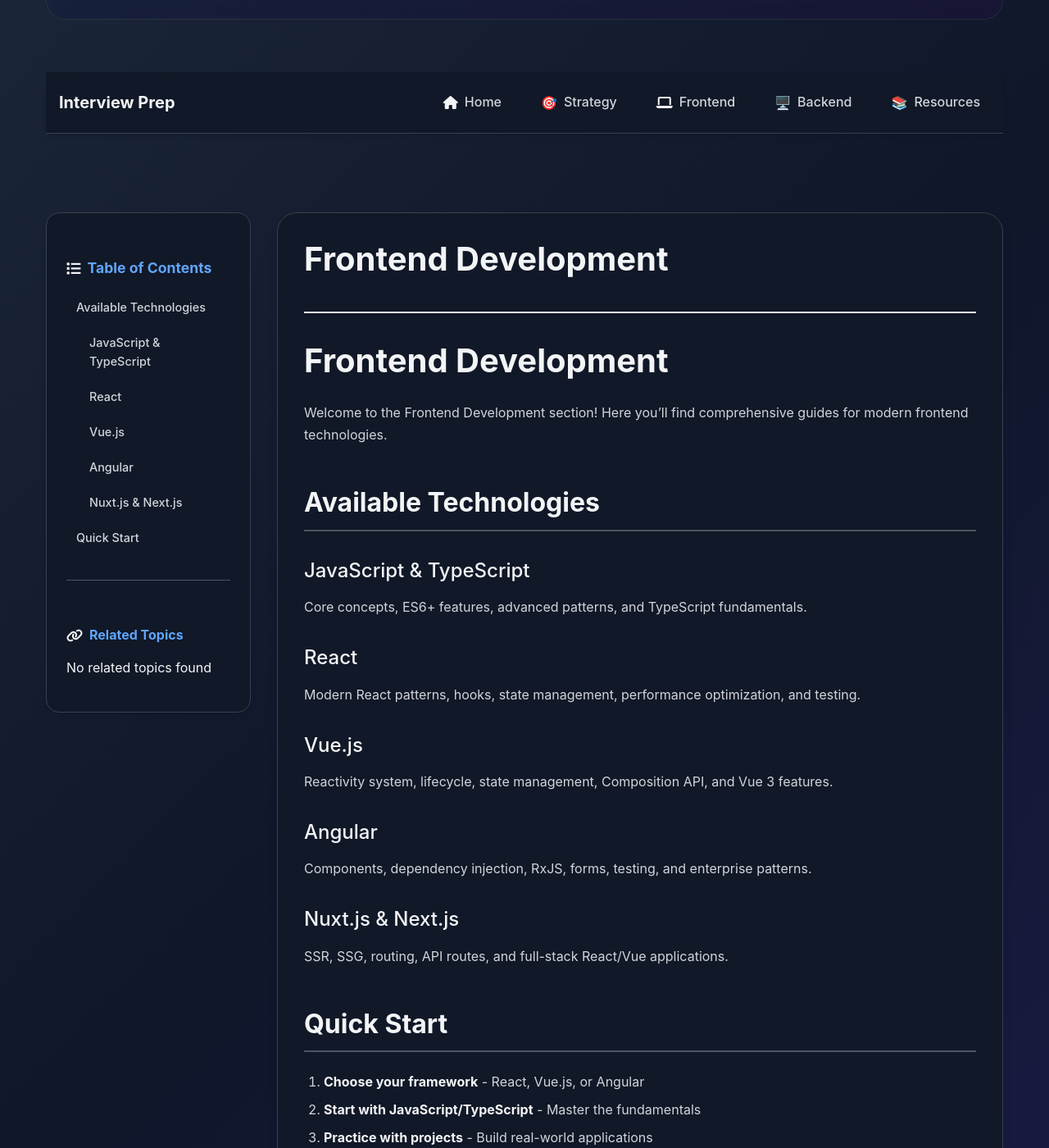
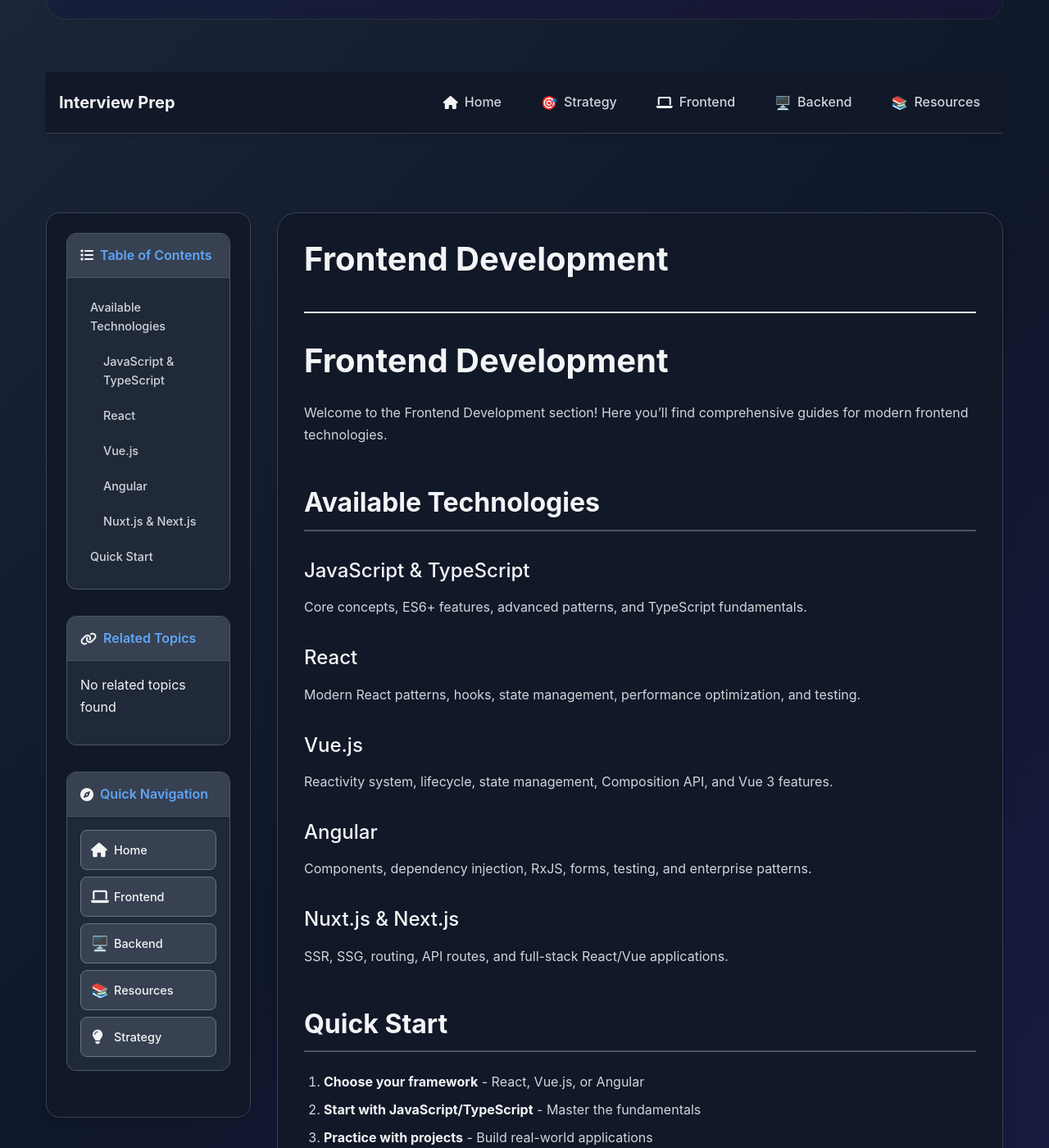
Before and after one commit to saadbinzia/full-stack-interview-preparation, a Jekyll site: the page built from docs/frontend/index.md, in a window 1280 px wide and 1400 px high, scrolled down 394 px. Shown: the whole window at 82% size. Built offline with Jekyll 4.4.1, drawn with Linux system fonts in a browser that asks for light colours.

Commit message:
Restructure sidebar: Separate TOC, Related Topics, and Quick Navigation into distinct sections

```diff
--- a/_layouts/default.html
+++ b/_layouts/default.html
@@ -107,20 +107,35 @@
 
         <main class="main-content">
             <div class="content-wrapper">
-                <!-- Sidebar with Table of Contents -->
+                <!-- Sidebar with Navigation -->
                 <aside class="sidebar">
-                    <div class="sidebar-content">
-                        <h3><i class="fas fa-list"></i> Table of Contents</h3>
+                    <!-- Table of Contents Section -->
+                    <div class="sidebar-section">
+                        <div class="sidebar-header">
+                            <h3><i class="fas fa-list"></i> Table of Contents</h3>
+                        </div>
                         <nav class="toc" id="toc">
                             <!-- Table of contents will be generated by JavaScript -->
                         </nav>
+                    </div>
 
-                        <!-- Related Topics -->
-                        <div class="related-topics">
+                    <!-- Related Topics Section -->
+                    <div class="sidebar-section">
+                        <div class="sidebar-header">
                             <h3><i class="fas fa-link"></i> Related Topics</h3>
-                            <div class="related-links" id="related-links">
-                                <!-- Related links will be generated by JavaScript -->
-                            </div>
+                        </div>
+                        <div class="related-links" id="related-links">
+                            <!-- Related links will be generated by JavaScript -->
+                        </div>
+                    </div>
+
+                    <!-- Quick Navigation Section -->
+                    <div class="sidebar-section">
+                        <div class="sidebar-header">
+                            <h3><i class="fas fa-compass"></i> Quick Navigation</h3>
+                        </div>
+                        <div class="quick-nav" id="quick-nav">
+                            <!-- Quick navigation will be generated by JavaScript -->
                         </div>
                     </div>
                 </aside>
@@ -398,6 +413,32 @@
             relatedLinks.innerHTML = relatedHTML;
         }
 
+        // Generate Quick Navigation
+        function generateQuickNavigation() {
+            const quickNav = document.getElementById('quick-nav');
+
+            const quickNavLinks = [
+                { name: 'Home', url: '/', icon: 'fas fa-home' },
+                { name: 'Frontend', url: '/docs/frontend/', icon: 'fas fa-laptop-code' },
+                { name: 'Backend', url: '/docs/backend/', icon: 'fas fa-server' },
+                { name: 'Resources', url: '/docs/resources/', icon: 'fas fa-book' },
+                { name: 'Strategy', url: '/docs/general/interview-strategy/', icon: 'fas fa-lightbulb' }
+            ];
+
+            let quickHTML = '<div class="quick-nav-grid">';
+            quickNavLinks.forEach(link => {
+                quickHTML += `
+                    <a href="${link.url}" class="quick-nav-link">
+                        <i class="${link.icon}"></i>
+                        <span>${link.name}</span>
+                    </a>
+                `;
+            });
+            quickHTML += '</div>';
+
+            quickNav.innerHTML = quickHTML;
+        }
+
         // Smooth scrolling for TOC links
         function initTOCSmoothScrolling() {
             document.addEventListener('click', function(e) {
--- a/assets/css/style.css
+++ b/assets/css/style.css
@@ -933,20 +933,35 @@ button:focus,
   font-size: 0.9rem;
 }
 
-/* Related Topics */
-.related-topics {
-  margin-top: var(--space-8);
-  padding-top: var(--space-6);
-  border-top: 1px solid var(--gray-600);
+/* Sidebar Sections */
+.sidebar-section {
+  margin-bottom: var(--space-8);
+  background: var(--gray-800);
+  border-radius: var(--radius-lg);
+  border: 1px solid var(--gray-600);
+  overflow: hidden;
 }
 
-.related-topics h3 {
+.sidebar-header {
+  background: var(--gray-700);
+  padding: var(--space-4);
+  border-bottom: 1px solid var(--gray-600);
+}
+
+.sidebar-header h3 {
   font-size: 1rem;
   color: var(--gray-200);
-  margin-bottom: var(--space-4);
+  margin: 0;
   display: flex;
   align-items: center;
   gap: var(--space-2);
+  font-weight: 600;
+}
+
+.sidebar-section .toc,
+.sidebar-section .related-links,
+.sidebar-section .quick-nav {
+  padding: var(--space-4);
 }
 
 .related-grid {
@@ -983,6 +998,44 @@ button:focus,
 }
 
 .related-link span {
+  font-weight: 500;
+}
+
+/* Quick Navigation */
+.quick-nav-grid {
+  display: grid;
+  grid-template-columns: 1fr;
+  gap: var(--space-2);
+}
+
+.quick-nav-link {
+  display: flex;
+  align-items: center;
+  gap: var(--space-3);
+  padding: var(--space-3);
+  background: var(--gray-700);
+  border: 1px solid var(--gray-500);
+  border-radius: var(--radius-md);
+  color: var(--gray-200);
+  text-decoration: none;
+  font-size: 0.9rem;
+  transition: all var(--transition-fast);
+}
+
+.quick-nav-link:hover {
+  background: var(--gray-600);
+  border-color: var(--primary-color);
+  color: var(--primary-color);
+  transform: translateX(2px);
+}
+
+.quick-nav-link i {
+  font-size: 1.1rem;
+  width: 16px;
+  text-align: center;
+}
+
+.quick-nav-link span {
   font-weight: 500;
 }
 
```
Also changed, not shown: other parts of _layouts/default.html (+1 -0 lines).
